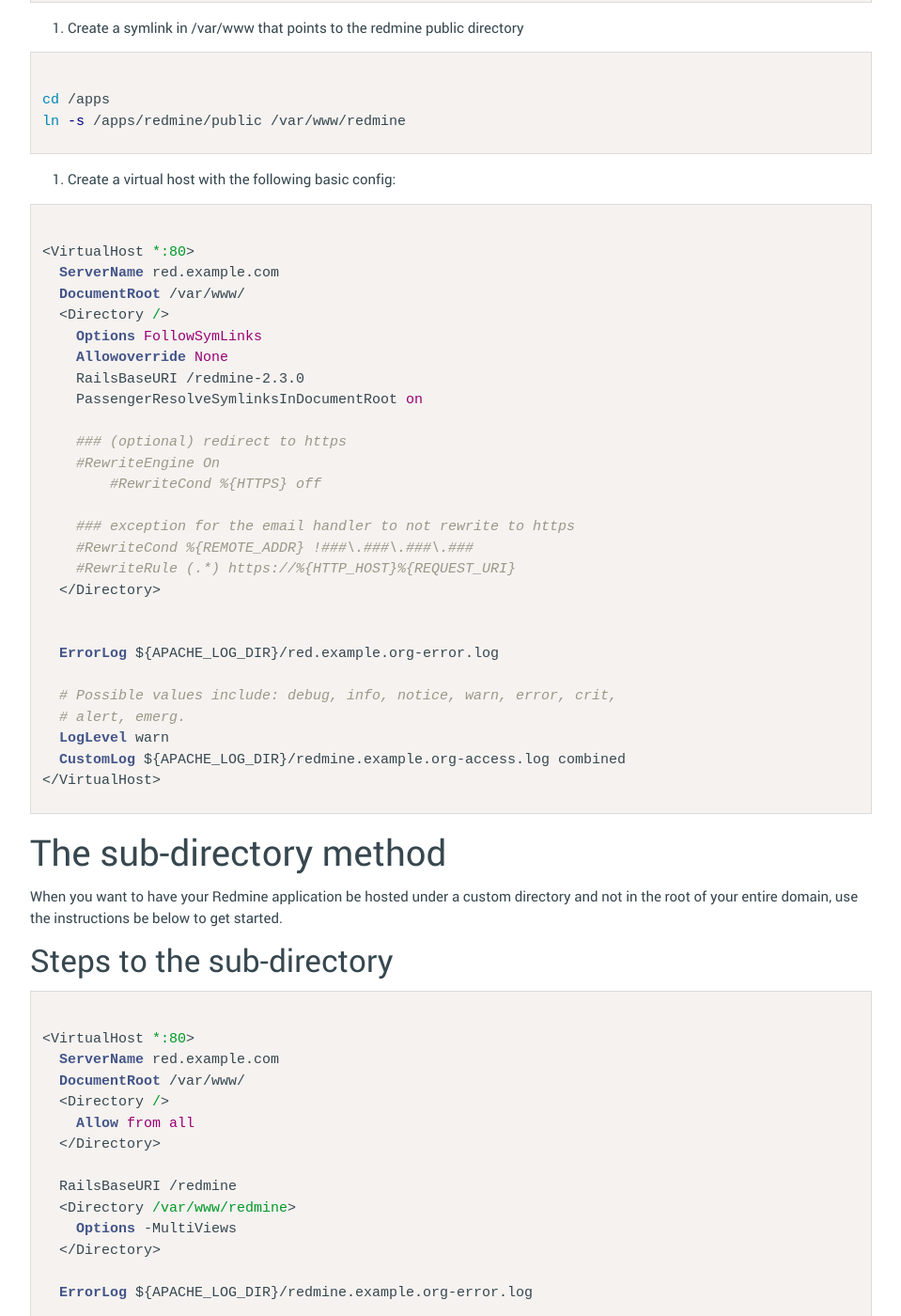
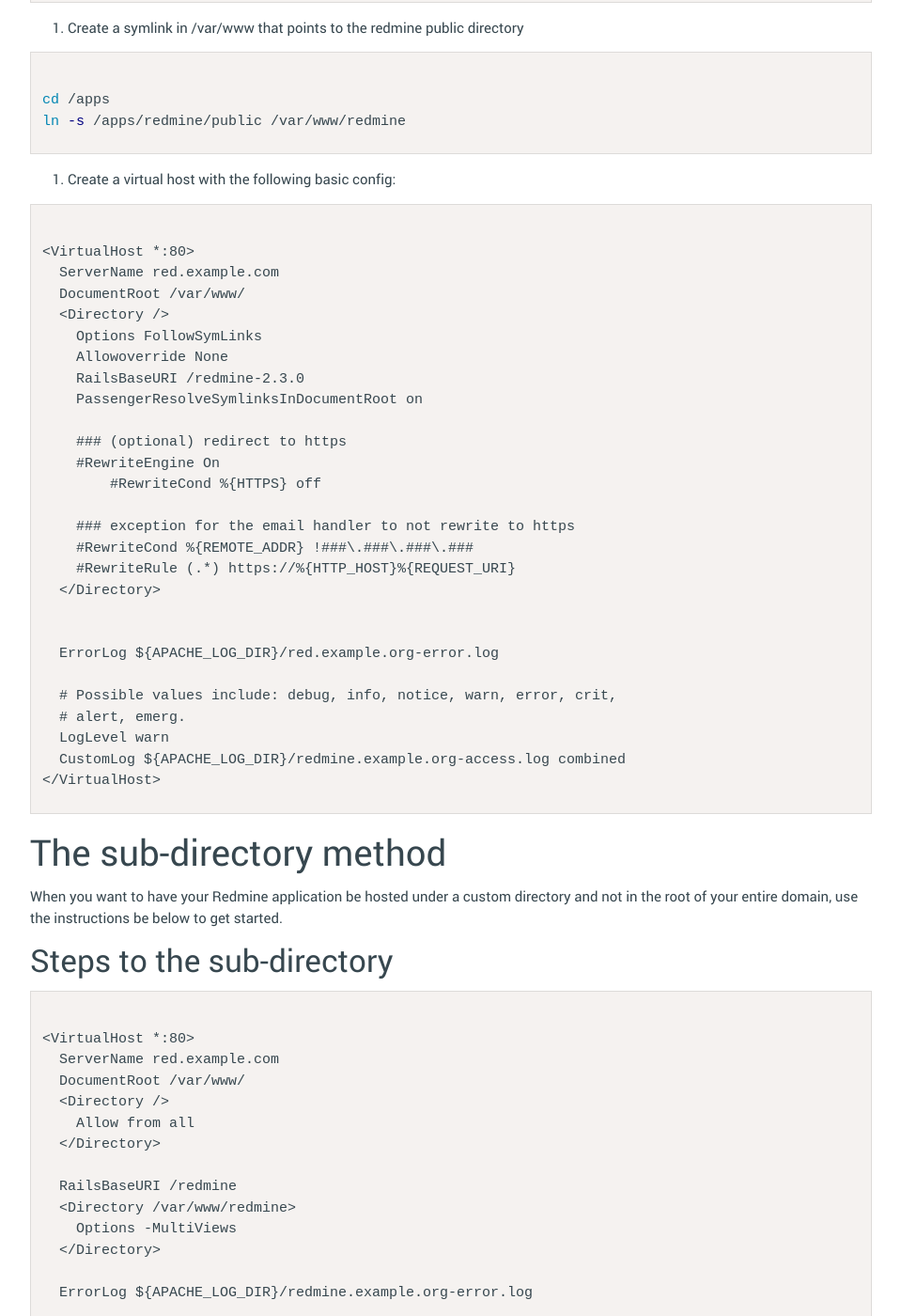
Before and after one commit to aaronaddleman/aaronaddleman.github.io, a Jekyll site: the page built from _posts/2013-04-12-redmine-installation-methods.md, in a window 1280 px wide and 1400 px high, scrolled down 1006 px. Shown: the whole window at 94% size, without its empty margins (160-1119 px from the left). Built offline with Jekyll 4.4.1, drawn with Linux system fonts in a browser that asks for light colours; nearby versions of some CDN libraries; comment, search, counter and statistics services are not loaded; some of the changed text lies outside the part shown.

Commit message:
changing code from apache to plain

```diff
--- a/_posts/2013-04-12-redmine-installation-methods.md
+++ b/_posts/2013-04-12-redmine-installation-methods.md
@@ -44,7 +44,7 @@ ln -s /apps/redmine/public /var/www/redmine
 
 1. Create a virtual host with the following basic config:
 
-{% highlight apache %}
+{% highlight plain %}
 <VirtualHost *:80>
   ServerName red.example.com
   DocumentRoot /var/www/
@@ -80,7 +80,7 @@ When you want to have your Redmine application be hosted under a custom director
 
 ### Steps to the sub-directory
 
-{% highlight apache %}
+{% highlight plain %}
 <VirtualHost *:80>
   ServerName red.example.com
   DocumentRoot /var/www/
```
